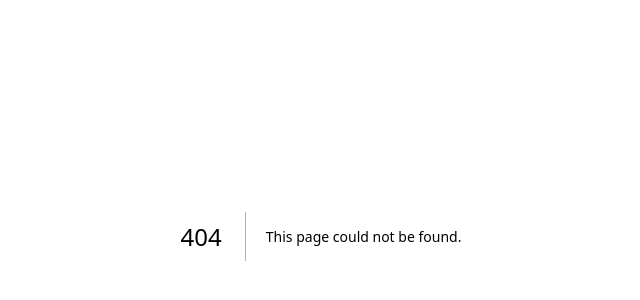
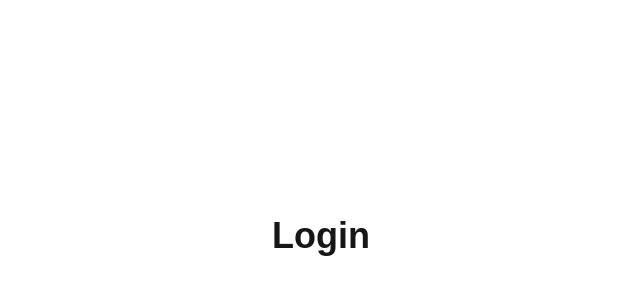
Before and after one commit to DamonDahrk/auth_app, a Next.js app: page /login in a window 1280 px wide. Before the commit this address had no page. Shown: the part 164-464 px from the top of the page, without its empty margins (319-959 px from the left). Built offline with nearby package versions, Linux system fonts and the light colour scheme.

Commit message:
My first full stack app for login

```diff
--- /dev/null
+++ b/src/app/login/page.tsx
@@ -0,0 +1,7 @@
+export default function LoginPage(){
+    return(
+        <div className="flex items-center justify-center h-screen">
+            <h1 className="text-4xl font-bold">Login </h1>
+        </div>
+    )
+}
```
Also changed, not shown: package.json (+11 -5 lines), notes.txt (added), 1 other file (tests, documents, lock files or other folders).
